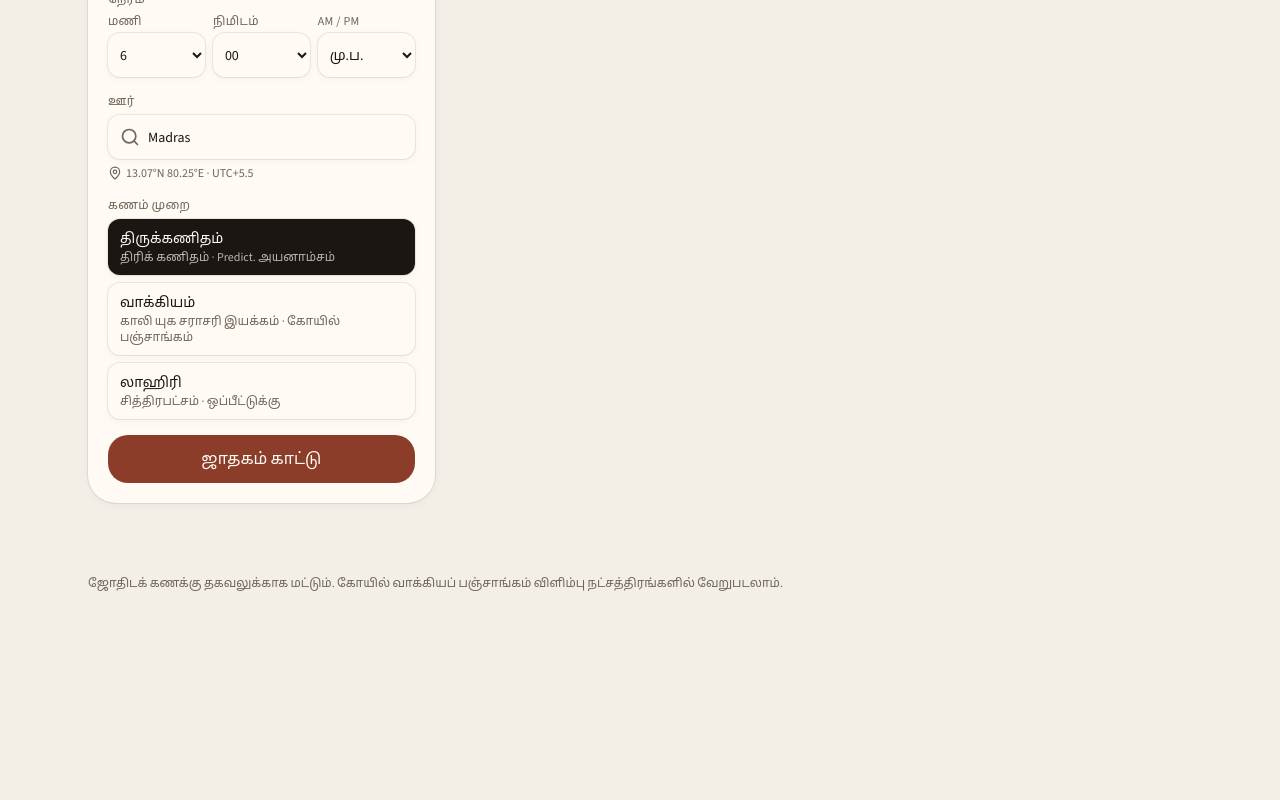
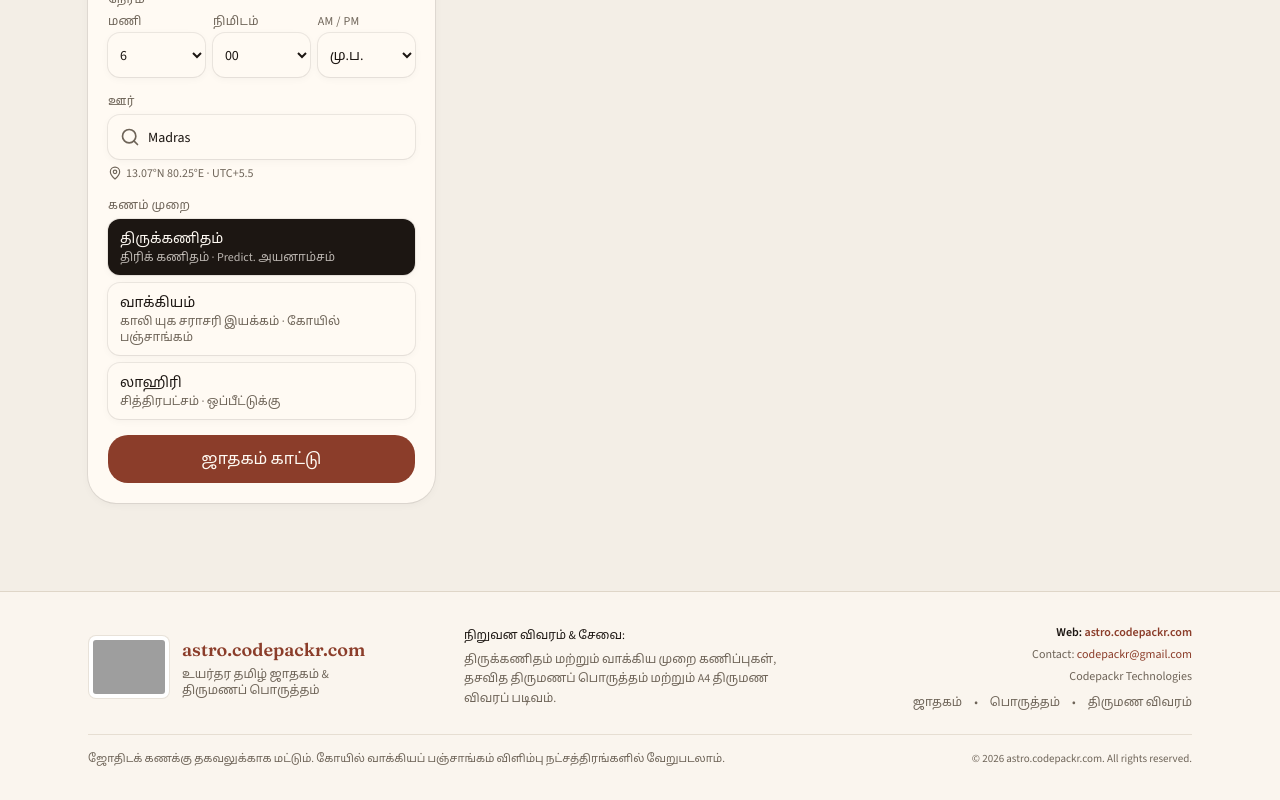
Before and after one commit to coolnaveen99/codepackr-astro, a React (Vite) app: page / in a window 1280 px wide. Shown: the part 532-1332 px from the top of the page. Before the commit the page ends 1155 px from the top, so only its background shows below. Built offline with nearby package versions, Linux system fonts and the light colour scheme; grey boxes are pictures that could not be loaded.

Commit message:
Update app shell footer and south-indian chart print styles

```diff
--- a/src/components/app-shell.tsx
+++ b/src/components/app-shell.tsx
@@ -2,6 +2,7 @@ import type { ReactNode } from "react";
 import { t } from "@/lib/astro/i18n";
 import { useLang } from "@/lib/lang";
 import { useNav, type Page } from "@/lib/nav";
+import { useGanesh } from "@/lib/ganesh-context";
 import { cn } from "@/lib/utils";
 
 const NAV: { id: Page; label: string }[] = [
@@ -14,6 +15,7 @@ const NAV: { id: Page; label: string }[] = [
 export function AppShell({ children }: { children: ReactNode }) {
   const { lang, setLang } = useLang();
   const { page, go } = useNav();
+  const { ganeshSrc } = useGanesh();
   return (
     <div className="min-h-screen bg-bg text-fg">
       <header className="no-print border-b border-border/80 bg-surface">
@@ -33,7 +35,7 @@ export function AppShell({ children }: { children: ReactNode }) {
                 onClick={() => go(n.id)}
                 className={cn(
                   "h-9 rounded-md px-3 text-sm font-medium transition-colors",
-                  page === n.id ? "bg-ink text-accent-fg" : "text-muted hover:text-fg",
+                  page === n.id ? "bg-accent text-accent-fg font-semibold shadow-xs" : "text-muted hover:text-fg hover:bg-elevated",
                 )}
               >
                 {n.id === "contact" ? "Contact" : t(lang, n.label as "navChart" | "navPorutham" | "navBiodata")}
@@ -46,8 +48,8 @@ export function AppShell({ children }: { children: ReactNode }) {
                   type="button"
                   onClick={() => setLang(l)}
                   className={cn(
-                    "h-8 rounded-full px-3 text-sm font-medium",
-                    lang === l ? "bg-ink text-accent-fg" : "text-muted hover:text-fg",
+                    "h-8 rounded-full px-3 text-sm font-medium transition-colors",
+                    lang === l ? "bg-accent text-accent-fg font-semibold shadow-xs" : "text-muted hover:text-fg",
                   )}
                 >
                   {l === "ta" ? "தமிழ்" : "EN"}
@@ -58,8 +60,75 @@ export function AppShell({ children }: { children: ReactNode }) {
         </div>
       </header>
       {children}
-      <footer className="no-print mx-auto max-w-6xl px-4 py-8 text-xs text-muted sm:px-6">
-        {t(lang, "disclaimer")}
+      <footer className="no-print border-t border-border/80 bg-surface/60 mt-12">
+        <div className="mx-auto max-w-6xl px-4 py-8 sm:px-6">
+          <div className="grid gap-6 sm:grid-cols-1 md:grid-cols-3 items-center border-b border-border/60 pb-6">
+            <div className="flex items-center gap-3">
+              <img
+                src={ganeshSrc}
+                alt="Lord Ganesha"
+                className="h-16 w-auto object-contain shrink-0 rounded-sm bg-white p-1 border border-border/60"
+              />
+              <div>
+                <a
+                  href="https://astro.codepackr.com"
+                  target="_blank"
+                  rel="noopener noreferrer"
+                  className="font-display text-lg font-bold text-accent hover:underline"
+                >
+                  astro.codepackr.com
+                </a>
+                <p className="text-xs text-muted mt-0.5">
+                  {lang === "ta"
+                    ? "உயர்தர தமிழ் ஜாதகம் & திருமணப் பொருத்தம்"
+                    : "High Precision Tamil Jathagam & Porutham"}
+                </p>
+              </div>
+            </div>
+            <div className="text-xs text-muted leading-relaxed">
+              <p className="font-medium text-fg mb-1">
+                {lang === "ta" ? "நிறுவன விவரம் & சேவை:" : "Company Details & Services:"}
+              </p>
+              <p>
+                {lang === "ta"
+                  ? "திருக்கணிதம் மற்றும் வாக்கிய முறை கணிப்புகள், தசவித திருமணப் பொருத்தம் மற்றும் A4 திருமண விவரப் படிவம்."
+                  : "Thirukanitham & Vakya planetary engine, 10 Poruthams matching, and A4 print-ready Marriage Biodata generator."}
+              </p>
+            </div>
+            <div className="flex flex-col items-start md:items-end gap-1.5 text-xs">
+              <span className="font-semibold text-fg">
+                Web:{" "}
+                <a href="https://astro.codepackr.com" target="_blank" rel="noopener noreferrer" className="text-accent hover:underline">
+                  astro.codepackr.com
+                </a>
+              </span>
+              <span className="text-muted">
+                Contact:{" "}
+                <a href="mailto:codepackr@gmail.com" className="text-accent hover:underline">
+                  codepackr@gmail.com
+                </a>
+              </span>
+              <span className="text-muted">Codepackr Technologies</span>
+              <div className="flex gap-3 text-muted mt-1">
+                <button type="button" onClick={() => go("jathagam")} className="hover:text-accent transition-colors">
+                  {t(lang, "navChart")}
+                </button>
+                &bull;
+                <button type="button" onClick={() => go("porutham")} className="hover:text-accent transition-colors">
+                  {t(lang, "navPorutham")}
+                </button>
+                &bull;
+                <button type="button" onClick={() => go("biodata")} className="hover:text-accent transition-colors">
+                  {t(lang, "navBiodata")}
+                </button>
+              </div>
+            </div>
+          </div>
+          <div className="pt-4 flex flex-col sm:flex-row items-center justify-between gap-2 text-[11px] text-muted">
+            <p>{t(lang, "disclaimer")}</p>
+            <p>&copy; {new Date().getFullYear()} astro.codepackr.com. All rights reserved.</p>
+          </div>
+        </div>
       </footer>
     </div>
   );
```
